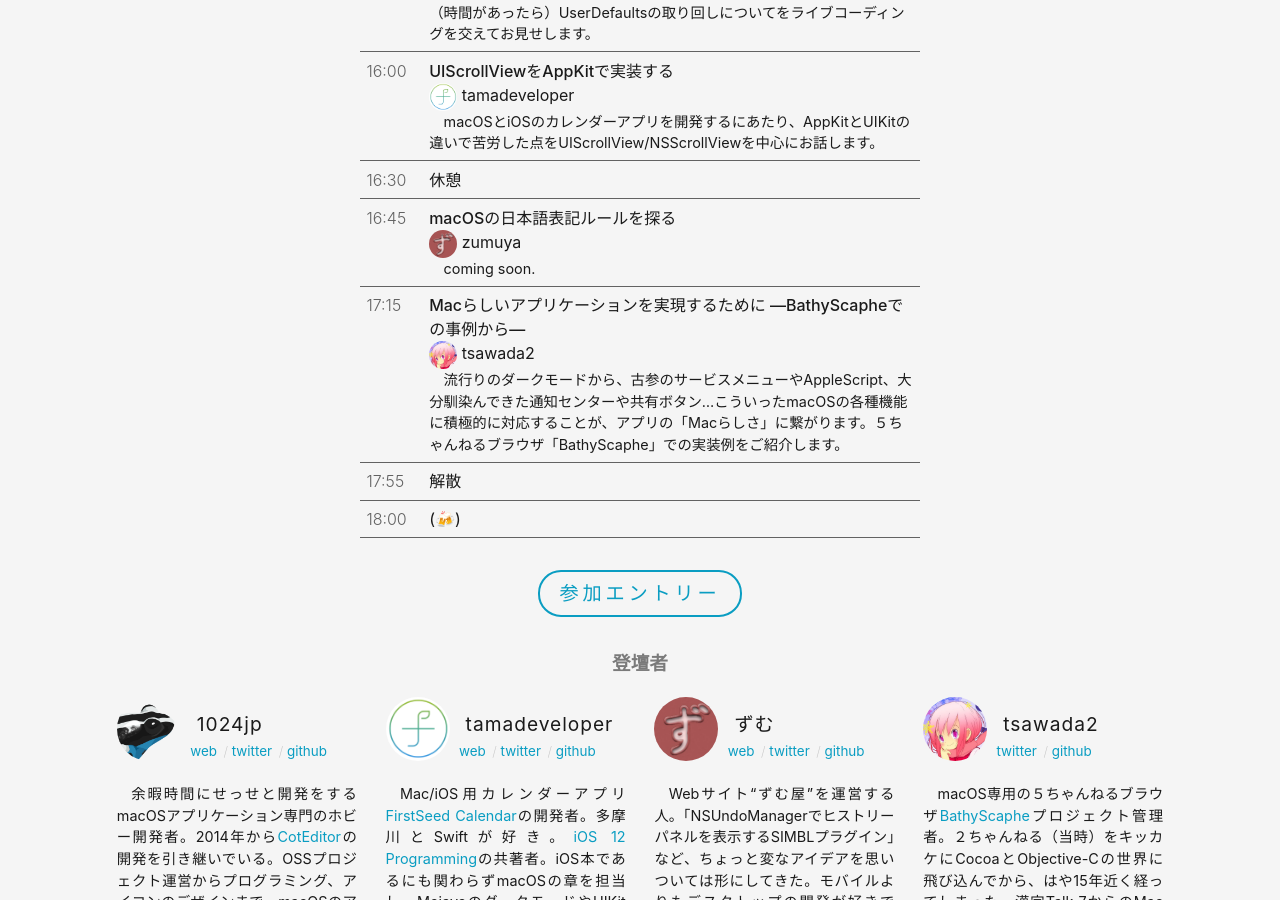
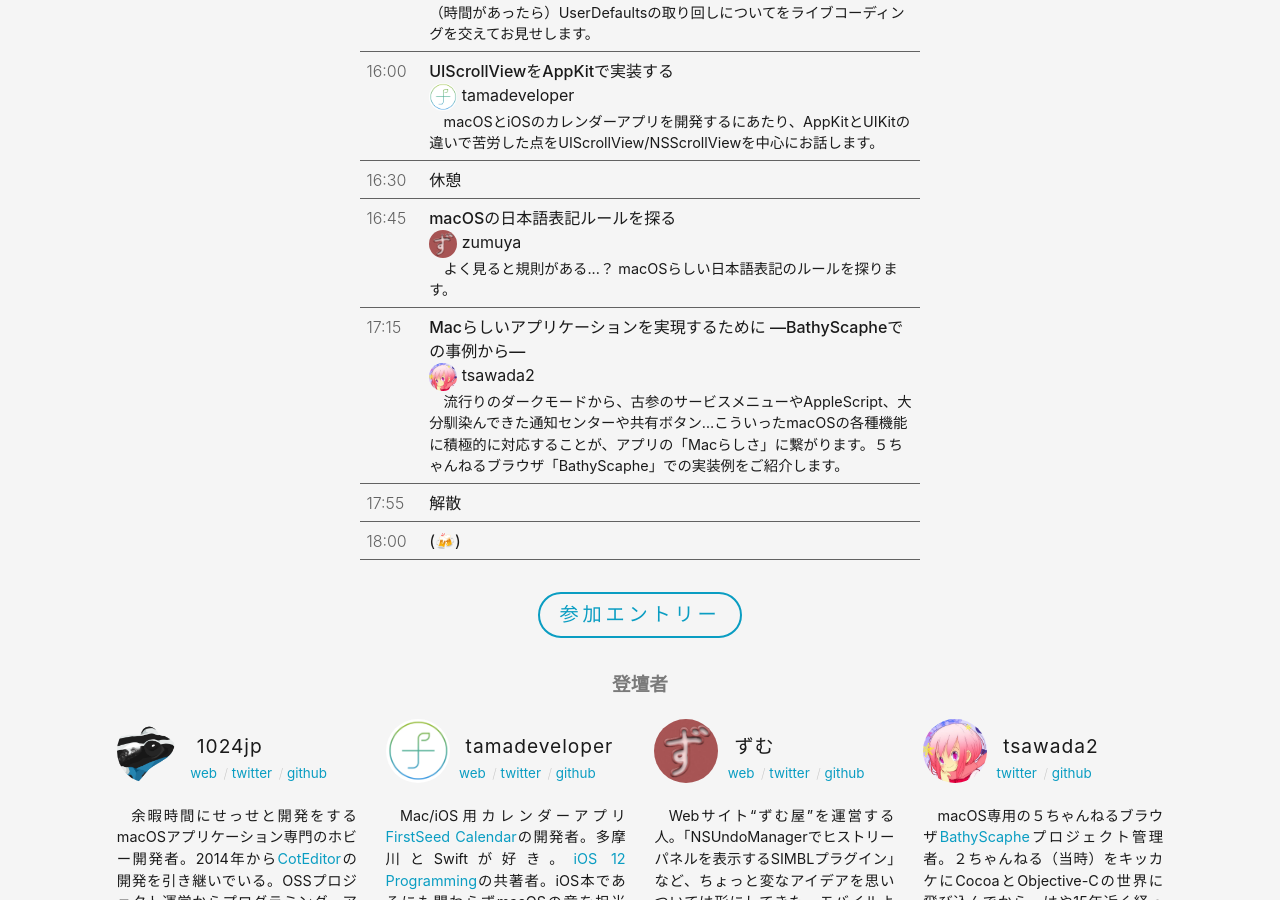
Before and after one commit to macOS-native/macos-native.github.io, a Jekyll site: the page built from index.md, in a window 1280 px wide and 900 px high, scrolled down 987 px. Built offline with Jekyll 4.4.1, drawn with Linux system fonts in a browser that asks for light colours.

Commit message:
Update zumuya's talk info

```diff
--- a/_data/events.yml
+++ b/_data/events.yml
@@ -35,7 +35,7 @@ symposium_02:
         name: zumuya
         avatar: zumuya
       description: |
-        coming soon.
+        よく見ると規則がある...？ macOSらしい日本語表記のルールを探ります。
     - time: "17:15"
       title: "Macらしいアプリケーションを実現するために —BathyScapheでの事例から—"
       presenter:
```
